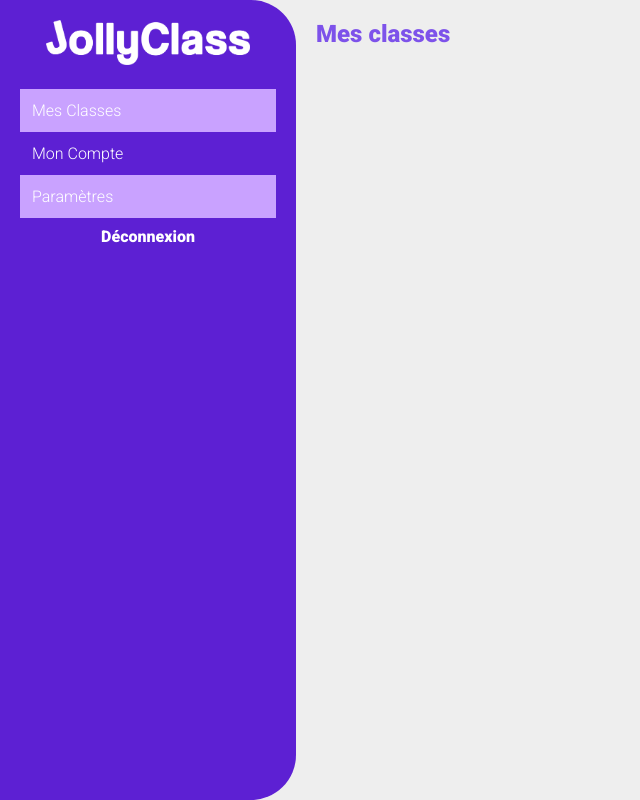
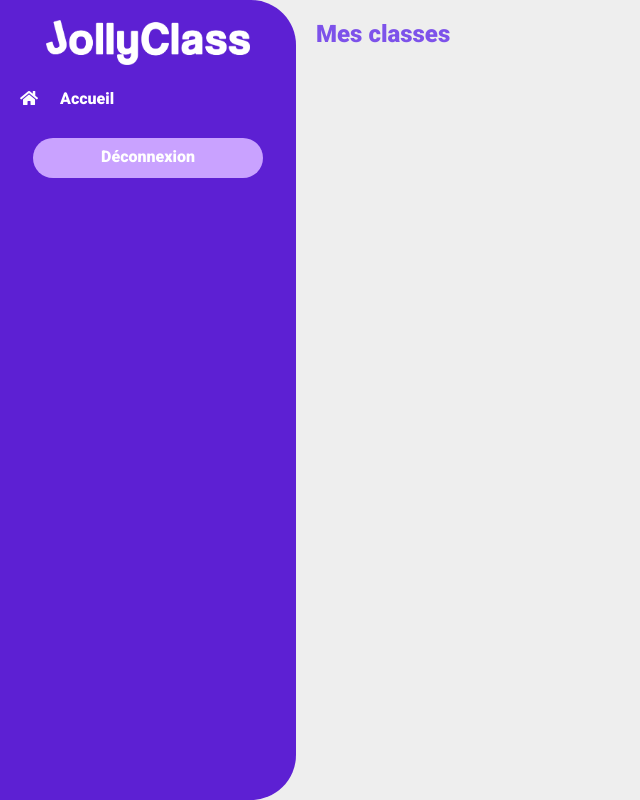
Before and after one commit to martinpottiez/classrewards, a PHP site: page / in a window 1280 px wide. Shown: the whole page, without its empty margins (0-640 px from the left). Run offline with PHP 8.4, Linux system fonts and the light colour scheme; the visitor is signed in with stand-in values (Sample User, id 1); data that the repository does not hold is empty.

Commit message:
[Nav] Update

```diff
--- a/view/css/css.css
+++ b/view/css/css.css
@@ -18,16 +18,10 @@ nav ul
 
 nav ul li a
 {
-  display: block;
   padding: 12px;
   color: #fff;
   text-decoration: none;
   transition: all 0.2s ease;
-}
-
-nav ul li a:hover
-{
-  padding-left: 18px;
 }
 
 a {
@@ -263,6 +257,10 @@ h4
   font-size: 24px;
 }
 
+.mediumFont {
+  font-size:16px;
+}
+
 /* Links */
 
 .link-bold
--- a/view/inc/nav.php
+++ b/view/inc/nav.php
@@ -1,14 +1,11 @@
 <div>
   <nav>
     <ul>
-      <li class="bg-lightPrimary"><a href="">Mes Classes</a></li>
+      <li class="subtitleIcon mediumFont color-white"><i class="fas fa-home"></i><span><a href="index">Accueil</a></span></li>
       <?php if(isset($nav)){ echo $nav;} ?>
-      <li><a href="">Mon Compte</a></li>
-      <li class="bg-lightPrimary"><a href="">Paramètres</a></li>
-      <li></li>
     </ul>
   </nav>
 </div>
-<div class="mb-20">
-  <a href="index/logout" class="link-button">Déconnexion</a>
+<div class="mt-20 mb-20">
+  <a href="index/logout" class="bg-lightPrimary link-button">Déconnexion</a>
 </div>
```
